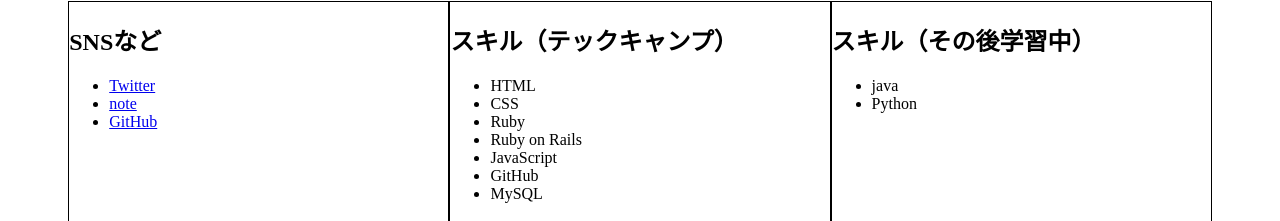
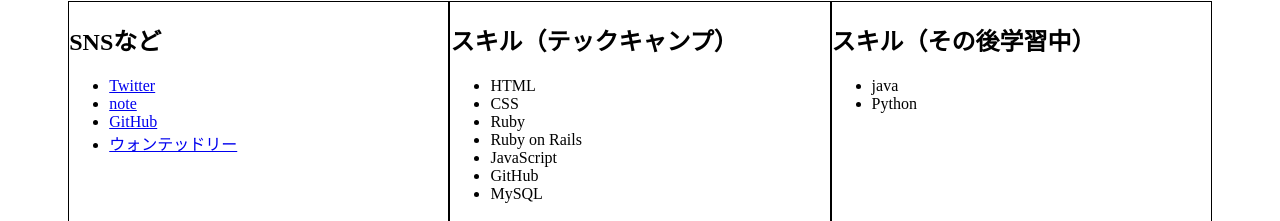
Before and after one commit to tec-km/portfolio, a plain HTML site: page index.html in a window 1280 px wide. Shown: the part 72-293 px from the top of the page. Drawn offline with Linux system fonts and the light colour scheme.

Commit message:
Update index.html

```diff
--- a/index.html
+++ b/index.html
@@ -19,6 +19,7 @@
           <li>  <a href="https://twitter.com/kamiyama_tec">Twitter</a></li>
           <li>  <a href="https://note.com/kamiyama_tec">note</a>  </li>
           <li>  <a href="https://github.com/tec-km">GitHub</a> </li>
+          <li>  <a href="https://www.wantedly.com/id/toshinori_kamiyama_a">ウォンテッドリー</a> </li>
         <ul>
       </div>
 
@@ -53,7 +54,7 @@
           <li>chat-app    LINEのようなアプリです。</li>
           <li>pictweet     Twitterのようなアプリです。</li>
           <li>protospace      Instagramのようなアプリです。</li>
-          <li><a href="https://furima-35573.herokuapp.com/">furima  メルカリのようなアプリです。</a> </li>
+          <li><a href="https://furima-35573.herokuapp.com/">furima   メルカリのようなアプリです。</a> </li>
           ID: furifuri Pass: 1234
 
         <ul>
```
